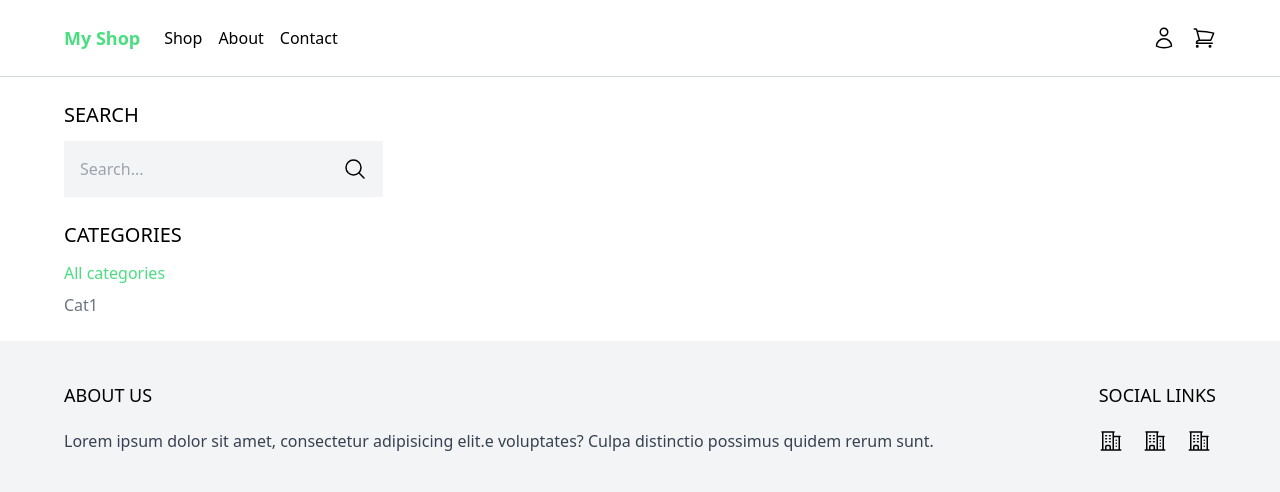
After one commit to kurekhombre/myShop, a Django app: page /shop/ in a window 1280 px wide. The commit adds this page. Shown: the top 492 px of the page. Run offline with Django 4.2, Linux system fonts and the light colour scheme; data that the repository does not hold is empty; some libraries are stand-ins or nearby versions.

Commit message:
Issue #12 - create html for the category/shop & detail page

```diff
--- a/core/templates/core/base.html
+++ b/core/templates/core/base.html
@@ -13,7 +13,7 @@
                 <a href="#" class="py-4 text-lg text-green-400 font-semibold">My Shop</a>
 
                 <ul class="flex items-center space-x-4">
-                    <li><a href="#">Shop</a></li>
+                    <li><a href="{% url 'shop' %}">Shop</a></li>
                     <li><a href="#">About</a></li>
                     <li><a href="#">Contact</a></li>
                 </ul>
--- /dev/null
+++ b/core/templates/core/shop.html
@@ -0,0 +1,43 @@
+{% extends 'core/base.html' %}
+
+{% block content %}
+
+
+<div class="max-w-6xl mx-auto flex flex-wrap items-start py-6 px-6 xl:px-0">
+  <div class="filters w-full lg:w-1/4">
+    <h3 class="mb-3 text-xl uppercase">Search</h3>
+    <form>
+      <div class="flex">
+        <input type="text" class="p-4 bg-gray-100 border-0" placeholder="Search...">
+        <button class="p-4 bg-gray-100 border-0">
+          <svg xmlns="http://www.w3.org/2000/svg" fill="none" viewBox="0 0 24 24" stroke-width="1.5" stroke="currentColor" class="w-6 h-6">
+            <path stroke-linecap="round" stroke-linejoin="round" d="M21 21l-5.197-5.197m0 0A7.5 7.5 0 105.196 5.196a7.5 7.5 0 0010.607 10.607z" />
+          </svg>
+        </button>
+      </div>
+    </form>
+    <h3 class="mt-6 mb-3 text-xl uppercase">Categories</h3>
+    <ul class="space-y-2">
+      <li><a href="#" class="text-green-400">All categories</a></li>
+      <li><a href="#" class="text-gray-500">Cat1</a></li>
+    </ul>
+  </div>
+
+    <div class="products w-full lg:w-3/4 -mt-4 flex item-center flex-wrap">
+        {% for product in products %}
+        <div class="w-full md:w-1/3 xl:w-1/4 p-6">
+            <a href="#"><img src="https://hibou.pl/pol_pl_Bluza-Basic-Czarna-63_1.png" alt="product name" class="rounded-xl hover:shadow-lg"></a>
+            <div class="pt-3 flex items-center justify-between">
+                <a href="#">{{product.name}}</a>
+                <a href="#" class="hover:text-green-800">
+                    <svg xmlns="http://www.w3.org/2000/svg" fill="none" viewBox="0 0 24 24" stroke-width="1.5" stroke="currentColor" class="w-6 h-6">
+                      <path stroke-linecap="round" stroke-linejoin="round" d="M2.25 3h1.386c.51 0 .955.343 1.087.835l.383 1.437M7.5 14.25a3 3 0 00-3 3h15.75m-12.75-3h11.218c1.121-2.3 2.1-4.684 2.924-7.138a60.114 60.114 0 00-16.536-1.84M7.5 14.25L5.106 5.272M6 20.25a.75.75 0 11-1.5 0 .75.75 0 011.5 0zm12.75 0a.75.75 0 11-1.5 0 .75.75 0 011.5 0z" />
+                    </svg>
+                </a>
+            </div>
+            <p class="pt-1 text-gray-400">{{product.price}}€</p>
+        </div>
+        {% endfor %}
+    </div>
+</div>
+{% endblock %}
--- a/core/urls.py
+++ b/core/urls.py
@@ -1,6 +1,7 @@
 from django.urls import path
-from .views import frontpage
+from .views import frontpage, shop
 
 urlpatterns = [
-    path('', frontpage, name='frontpage')
+    path('', frontpage, name='frontpage'),
+    path('shop/', shop, name='shop')
 ]
--- a/core/views.py
+++ b/core/views.py
@@ -5,3 +5,8 @@ from product.models import Product
 def frontpage(request):
     products = Product.objects.all()[0:8]
     return render(request, 'core/frontpage.html', {'products': products})
+
+
+def shop(request):
+    products = Product.objects.all()
+    return render(request, 'core/shop.html', {'products': products})
--- a/product/urls.py
+++ b/product/urls.py
@@ -1,5 +1,6 @@
 from django.urls import path
+from .views import product
 
 urlpatterns = [
-
+    path('', product, name='product'),
 ]
--- a/product/views.py
+++ b/product/views.py
@@ -1,3 +1,5 @@
 from django.shortcuts import render
 
-# Create your views here.
+
+def product(request):
+    return render(request, 'product/product.html')
```
Also changed, not shown: TODO.md (+1 -0 lines), product/templates/product/product.html (added, +16 -0 lines).
